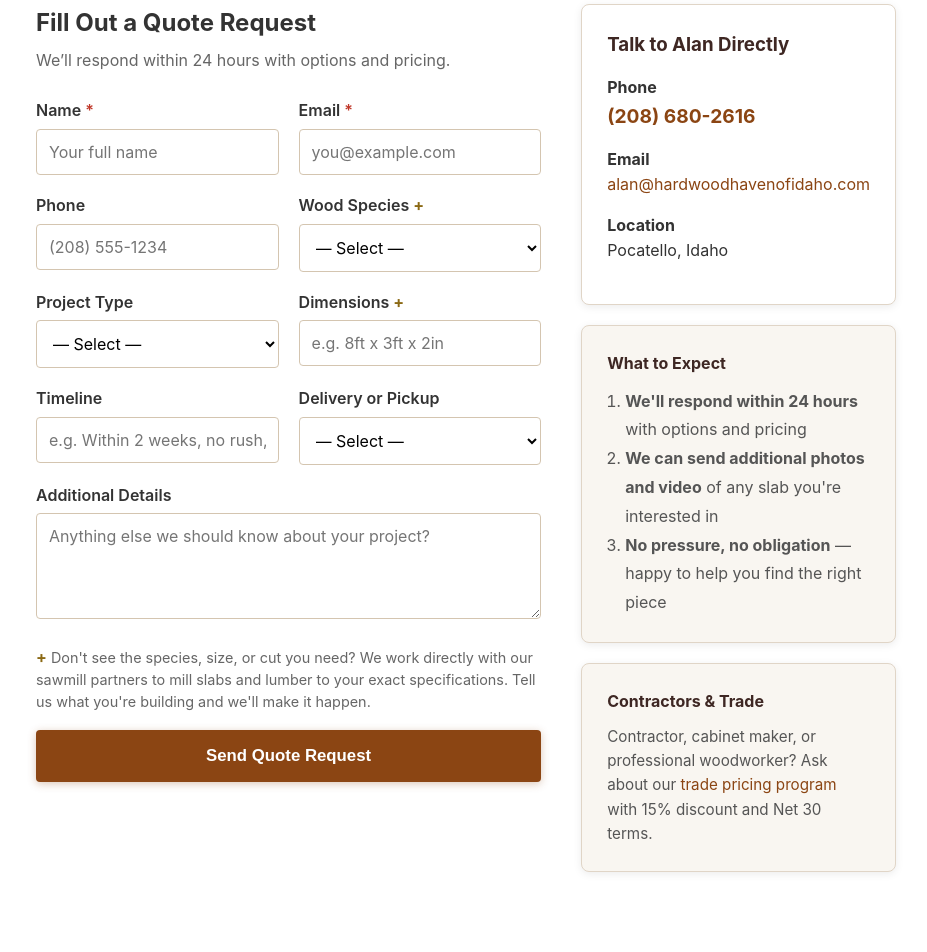
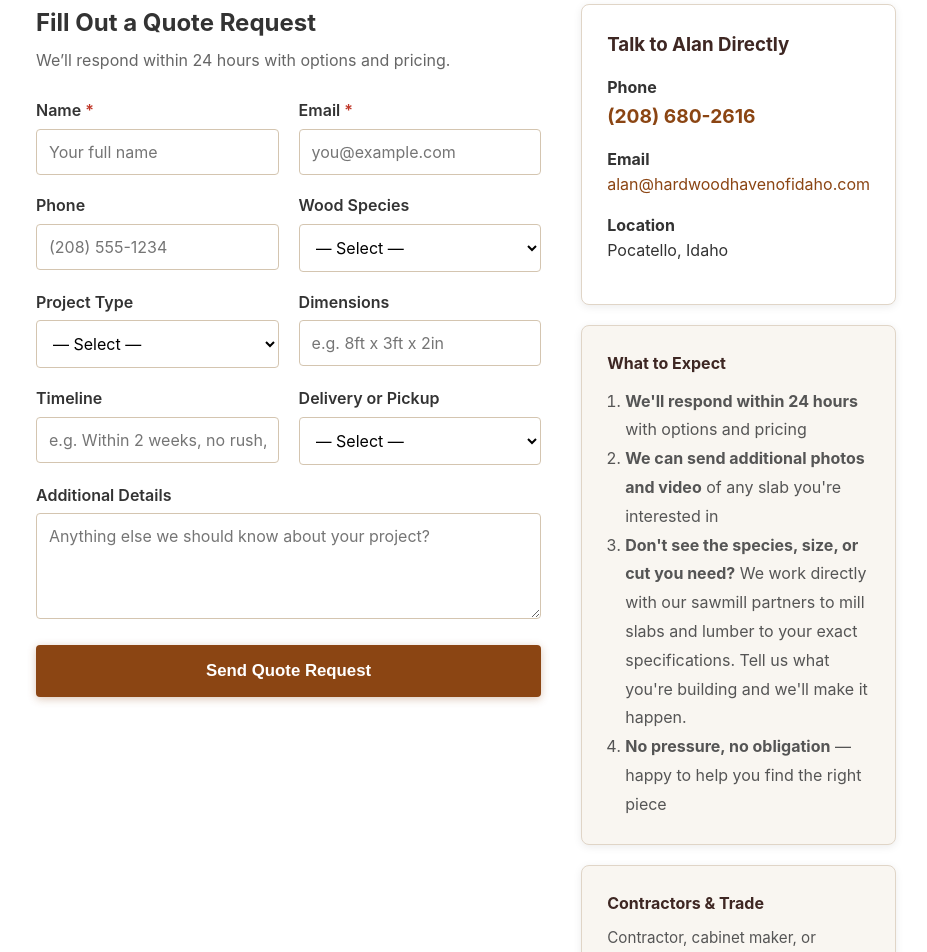
Before and after one commit to BillBrieferServer/wood, a FastAPI app: page /quote in a window 1280 px wide. Shown: the part 354-1306 px from the top of the page, without its empty margins (174-1101 px from the left). Run offline with FastAPI, Linux system fonts and the light colour scheme.

Commit message:
Quote page: move custom order note to What to Expect list, revert + marks

```diff
--- a/app/templates/quote.html
+++ b/app/templates/quote.html
@@ -45,7 +45,7 @@
                         <input type="tel" id="phone" name="phone" placeholder="(208) 555-1234" value="{{ form_data.get('phone', '') }}">
                     </div>
                     <div class="form-group">
-                        <label for="species">Wood Species <span class="optional-mark">+</span></label>
+                        <label for="species">Wood Species</label>
                         <select id="species" name="species">
                             <option value="">— Select —</option>
                             {% for sp in species_list %}
@@ -72,7 +72,7 @@
                         </select>
                     </div>
                     <div class="form-group">
-                        <label for="size">Dimensions <span class="optional-mark">+</span></label>
+                        <label for="size">Dimensions</label>
                         <input type="text" id="size" name="size" placeholder="e.g. 8ft x 3ft x 2in" value="{{ form_data.get('size', '') }}">
                     </div>
                 </div>
@@ -96,8 +96,6 @@
                     <label for="details">Additional Details</label>
                     <textarea id="details" name="details" rows="4" placeholder="Anything else we should know about your project?">{{ form_data.get('details', '') }}</textarea>
                 </div>
-
-                <p class="form-note"><span class="optional-mark">+</span> Don't see the species, size, or cut you need? We work directly with our sawmill partners to mill slabs and lumber to your exact specifications. Tell us what you're building and we'll make it happen.</p>
 
                 <button type="submit" class="btn btn-primary btn-block">Send Quote Request</button>
             </form>
@@ -126,6 +124,7 @@
                 <ol style="padding-left: 18px; color: #555; line-height: 1.8;">
                     <li><strong>We'll respond within 24 hours</strong> with options and pricing</li>
                     <li><strong>We can send additional photos and video</strong> of any slab you're interested in</li>
+                    <li><strong>Don't see the species, size, or cut you need?</strong> We work directly with our sawmill partners to mill slabs and lumber to your exact specifications. Tell us what you're building and we'll make it happen.</li>
                     <li><strong>No pressure, no obligation</strong> — happy to help you find the right piece</li>
                 </ol>
             </div>
```
